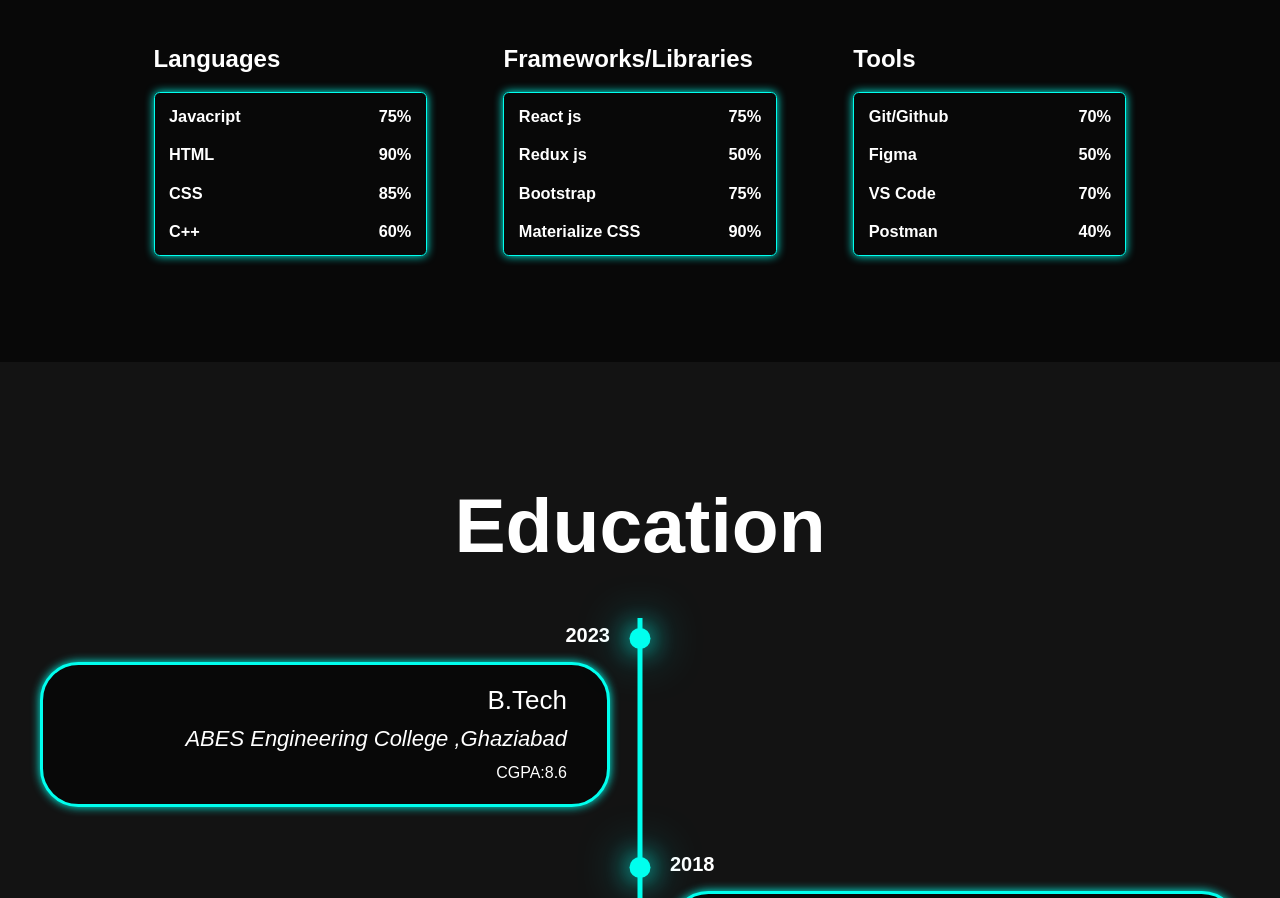
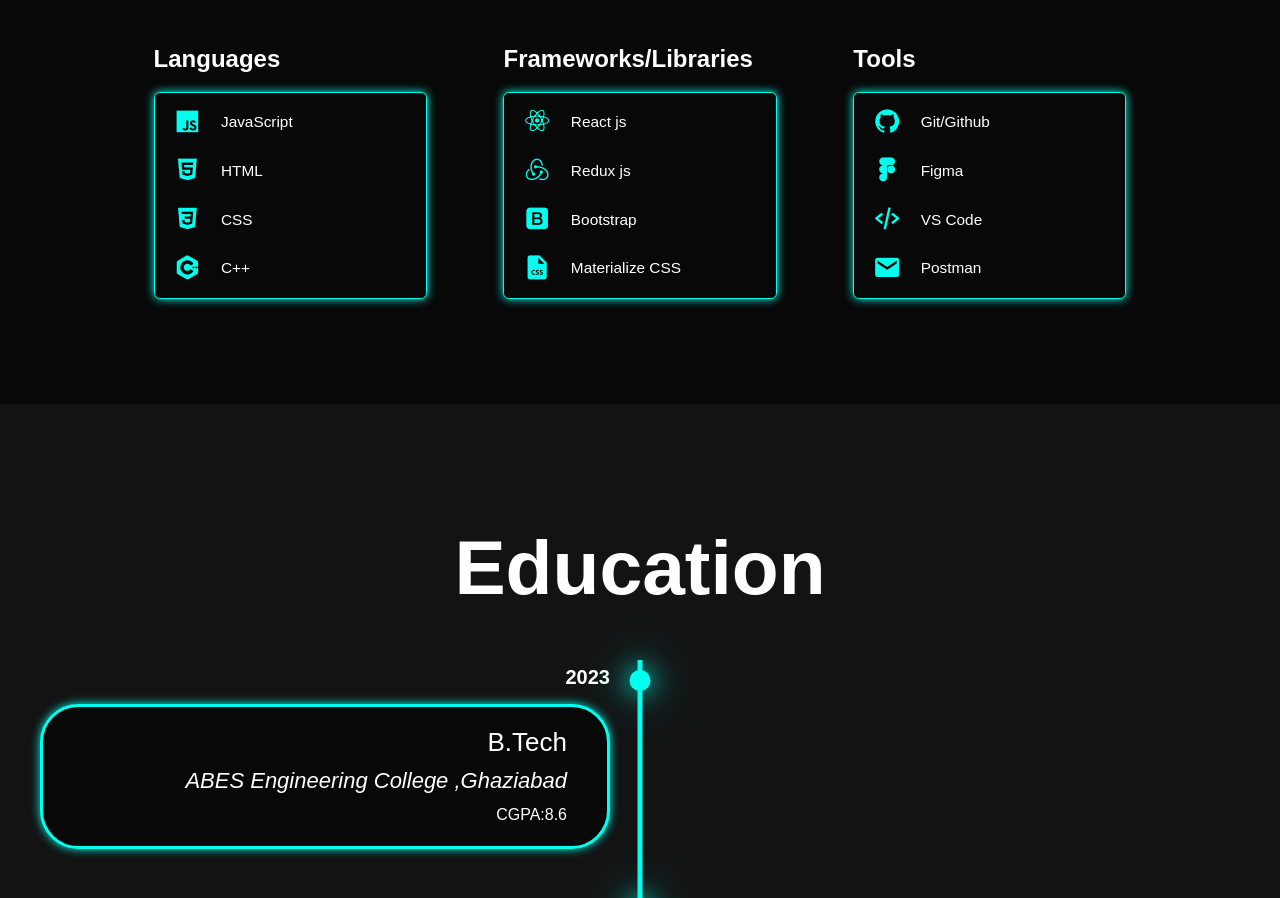
Before and after one commit to ShivanshiJavascriptWorld/Portfolio, a plain HTML site: page index.html in a window 1280 px wide. Shown: the part 1868-2766 px from the top of the page. Drawn offline with nearby package versions, Linux system fonts and the light colour scheme.

Commit message:
changed-styling

```diff
--- a/index.html
+++ b/index.html
@@ -34,12 +34,14 @@
 
         <p>
           I am a Frontend Engineer focused on creating efficient and
-          user-friendly web applications. With over<span> 2 years of experience </span>and expertise in <span>React.js, HTML,CSS</span>
-          and <span> Javacript</span> . I build scalable and responsive solutions and enjoy
-          solving complex problems and continuously improving my skills. My goal
-          is to deliver high-quality digital products that enhance user
-          experience and performance and am passionate about using technology to
-          create impactful and practical solutions.
+          user-friendly web applications. With over<span>
+            2 years of experience </span
+          >and expertise in <span>React.js, HTML,CSS</span> and
+          <span> Javacript</span> . I build scalable and responsive solutions
+          and enjoy solving complex problems and continuously improving my
+          skills. My goal is to deliver high-quality digital products that
+          enhance user experience and performance and am passionate about using
+          technology to create impactful and practical solutions.
         </p>
         <div class="social-icons">
           <a href="http://linkedin.com/in/shivanshisingh18"
@@ -71,24 +73,57 @@
         <div class="experience-box">
           <div class="experience-info">
             <h3>Frontend Developer, SDE-1 (March 2023-Present)</h3>
-            <h4>LOGWARD SYSTEMS PRIVATE LIMITED </h4>
-
+            <h4>LOGWARD SYSTEMS PRIVATE LIMITED</h4>
 
             <ul>
-               <li>Designed and implemented a User Management system for secure, customizable access, enhancing security and user experience.</li> <br>
-               <li>Admin Tools: Revamped admin dashboard, boosting user productivity by 65%.</li> <br>
-               <li>Statistical Framework: Built a framework for event-based statistical tracking with batch processing.</li> <br>
-               <li>WebSocket Actions: Engineered a WebSocket-based system for real-time server-initiated client actions.</li> <br>
-               <li> Schema-based Triggers: Developed a dynamic trigger system enabling flexible scheduling and multi-action workflows.</li> <br>
-               <li> Permission Config UI: Built a React.js permission UI with toggles, increasing customization options by 20%.</li> <br>
-               <li>Action Status Page: Created a transparency-focused dashboard for tracking actions and user roles.</li> <br>
-               <li>Task Management: Implemented a multiselect filter and table for efficient task tracking and management.</li> <br>
-               <li>UI Enhancements: Improved user settings, account settings, downloads, and addresses using React.js & Styled Components.</li> <br>
-
+              <li>
+                Designed and implemented a User Management system for secure,
+                customizable access, enhancing security and user experience.
+              </li>
+              <br />
+              <li>
+                Admin Tools: Revamped admin dashboard, boosting user
+                productivity by 65%.
+              </li>
+              <br />
+              <li>
+                Statistical Framework: Built a framework for event-based
+                statistical tracking with batch processing.
+              </li>
+              <br />
+              <li>
+                WebSocket Actions: Engineered a WebSocket-based system for
+                real-time server-initiated client actions.
+              </li>
+              <br />
+              <li>
+                Schema-based Triggers: Developed a dynamic trigger system
+                enabling flexible scheduling and multi-action workflows.
+              </li>
+              <br />
+              <li>
+                Permission Config UI: Built a React.js permission UI with
+                toggles, increasing customization options by 20%.
+              </li>
+              <br />
+              <li>
+                Action Status Page: Created a transparency-focused dashboard for
+                tracking actions and user roles.
+              </li>
+              <br />
+              <li>
+                Task Management: Implemented a multiselect filter and table for
+                efficient task tracking and management.
+              </li>
+              <br />
+              <li>
+                UI Enhancements: Improved user settings, account settings,
+                downloads, and addresses using React.js & Styled Components.
+              </li>
+              <br />
             </ul>
           </div>
         </div>
-
       </div>
     </section>
     <section class="skills" id="skills">
@@ -98,30 +133,21 @@
           <h3 class="title">Languages</h3>
           <div class="skills-box">
             <div class="skills-content">
-
-                        <div class="progress">
-                            <h3>Javacript<span>75%</span></h3>
-                            <!-- <div class="bar">
-                                <span></span>
-                            </div> -->
+              <div class="skill-item">
+                <i class="bx bxl-javascript"></i>
+                <p>JavaScript</p>
               </div>
-                        <div class="progress">
-                            <h3>HTML<span>90%</span></h3>
-                            <!-- <div class="bar">
-                                <span></span>
-                            </div> -->
+              <div class="skill-item">
+                <i class="bx bxl-html5"></i>
+                <p>HTML</p>
               </div>
-                        <div class="progress">
-                            <h3>CSS<span>85%</span></h3>
-                            <!-- <div class="bar">
-                                <span></span>
-                            </div> -->
+              <div class="skill-item">
+                <i class="bx bxl-css3"></i>
+                <p>CSS</p>
               </div>
-                        <div class="progress">
-                            <h3>C++<span>60%</span></h3>
-                            <!-- <div class="bar">
-                                <span></span>
-                            </div> -->
+              <div class="skill-item">
+                <i class="bx bxl-c-plus-plus"></i>
+                <p>C++</p>
               </div>
             </div>
           </div>
@@ -130,30 +156,22 @@
           <h3 class="title">Frameworks/Libraries</h3>
           <div class="skills-box">
             <div class="skills-content">
+              <div class="skill-item">
+                <i class="bx bxl-react"></i>
+                <p>React js</p>
+              </div>
+              <div class="skill-item">
+                <i class="bx bxl-redux"></i>
 
-                        <div class="progress">
-                            <h3>React js<span>75%</span></h3>
-                            <!-- <div class="bar">
-                                <span></span>
-                            </div> -->
+                <p>Redux js</p>
               </div>
-                        <div class="progress">
-                            <h3>Redux js<span>50%</span></h3>
-                            <!-- <div class="bar">
-                                <span></span>
-                            </div> -->
+              <div class="skill-item">
+                <i class="bx bxl-bootstrap"></i>
+                <p>Bootstrap</p>
               </div>
-                        <div class="progress">
-                            <h3>Bootstrap<span>75%</span></h3>
-                            <!-- <div class="bar">
-                                <span></span>
-                            </div> -->
-                        </div>
-                        <div class="progress">
-                            <h3>Materialize CSS<span>90%</span></h3>
-                            <!-- <div class="bar">
-                                <span></span>
-                            </div> -->
+              <div class="skill-item">
+                <i class="bx bxs-file-css"></i>
+                <p>Materialize CSS</p>
               </div>
             </div>
           </div>
@@ -162,30 +180,21 @@
           <h3 class="title">Tools</h3>
           <div class="skills-box">
             <div class="skills-content">
-
-                        <div class="progress">
-                            <h3>Git/Github<span>70%</span></h3>
-                            <!-- <div class="bar">
-                                <span></span>
-                            </div> -->
+              <div class="skill-item">
+                <i class="bx bxl-github"></i>
+                <p>Git/Github</p>
               </div>
-                        <div class="progress">
-                            <h3>Figma<span>50%</span></h3>
-                            <!-- <div class="bar">
-                                <span></span>
-                            </div> -->
+              <div class="skill-item">
+                <i class="bx bxl-figma"></i>
+                <p>Figma</p>
               </div>
-                        <div class="progress">
-                            <h3>VS Code<span>70%</span></h3>
-                            <!-- <div class="bar">
-                                <span></span>
-                            </div> -->
+              <div class="skill-item">
+                <i class="bx bx-code-alt"></i>
+                <p>VS Code</p>
               </div>
-                        <div class="progress">
-                            <h3>Postman<span>40%</span></h3>
-                            <!-- <div class="bar">
-                                <span></span>
-                            </div> -->
+              <div class="skill-item">
+                <i class="bx bxs-envelope"></i>
+                <p>Postman</p>
               </div>
             </div>
           </div>
@@ -202,9 +211,7 @@
           <div class="timeline-content">
             <h3>B.Tech</h3>
             <h4>ABES Engineering College ,Ghaziabad</h4>
-              <p>
-               CGPA:8.6
-              </p>
+            <p>CGPA:8.6</p>
           </div>
         </div>
         <div class="timeline-item">
@@ -214,9 +221,7 @@
             <h3>Intermediate</h3>
             <h4>Dr. Brij Kishori Dubey Memorial School,Kanpur</h4>
 
-              <p>
-              Grade:93%
-              </p>
+            <p>Grade:93%</p>
           </div>
         </div>
         <div class="timeline-item">
@@ -226,21 +231,16 @@
             <h3>High School</h3>
             <h4>St. Xaviers High School,Siddharth Nagar</h4>
 
-
-            <p>
-            Grade:92%
-            </p>
+            <p>Grade:92%</p>
           </div>
         </div>
-
-
       </div>
     </section>
     <section class="contact" id="contact">
       <h2 class="heading">Contact Me</h2>
       <p class="contact-description">
-            Feel free to reach out to me through any of the following methods.
-            I'm happy to connect with you via email, phone, or Twitter!
+        Feel free to reach out to me through any of the following methods. I'm
+        happy to connect with you via email, phone, or Twitter!
       </p>
       <div class="contact-links">
         <a href="tel:+919119863490" class="contact-link" id="phone">
@@ -250,14 +250,22 @@
             <span class="contact-details">+91 9119863490</span>
           </div>
         </a>
-            <a href="mailto:shivanshisingh.work@gmail.com" class="contact-link" id="email">
+        <a
+          href="mailto:shivanshisingh.work@gmail.com"
+          class="contact-link"
+          id="email"
+        >
           <i class="bx bx-envelope"></i>
           <div>
             <span class="contact-method">Email:</span>
             <span class="contact-details">shivanshisingh.work@gmail.com</span>
           </div>
         </a>
-            <a href="https://twitter.com/ShivanshiDev" class="contact-link" id="twitter">
+        <a
+          href="https://twitter.com/ShivanshiDev"
+          class="contact-link"
+          id="twitter"
+        >
           <i class="bx bxl-twitter"></i>
           <div>
             <span class="contact-method">Twitter:</span>
@@ -267,8 +275,6 @@
       </div>
     </section>
 
-
-
     <div id="custom-cursor"></div>
 
     <script src="script.js"></script>
--- a/style.css
+++ b/style.css
@@ -484,28 +484,33 @@ span{
 
 
   }
+
   .skills-box .skills-content:hover{
     box-shadow: 0 0 25px var(--main-color);
     transform: scale(1.1);
   }
-  .skills-content .progress{
-    padding: 1rem 0;
-  }
-  .skills-content .progress h3{
-    font-size: 1.7rem;
+  .skills-content i {
+    font-size: 3rem;
+    color: var(--main-color);
+    transition: color 0.3s ease-in-out;
+}
+
+.skills-content i:hover {
+    color: white;
+}
+
+.skills-content p {
+    font-size: 1.6rem;
+    color: var(--text-color);
+}
+.skills-content .skill-item{
     display: flex;
-    justify-content: space-between;
-  }
-  .skills-content .progress h3 span{
-    color: var(--text-color);
-  }
-  .skills-content .progress .bar{
-    height: 2.5rem;
-    border-radius: 0.6rem;
-    border: 0.2rem solid var(--main-color);
-    padding: 0.5rem;
-    margin: 1rem 0;
-  }
+    /* justify-content: center; */
+    padding: 10px 4px;
+    align-items: center;
+    gap: 2rem;
+}
+
 
 
 .contact {
```
Lines whose indentation alone changed are shown as unchanged.
